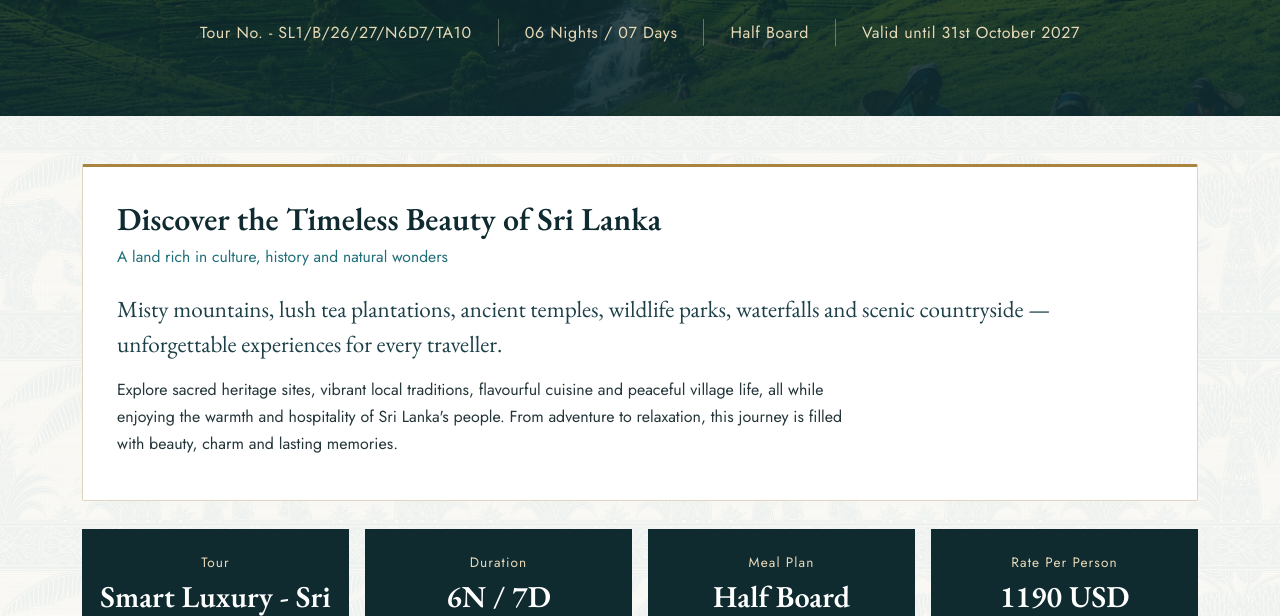
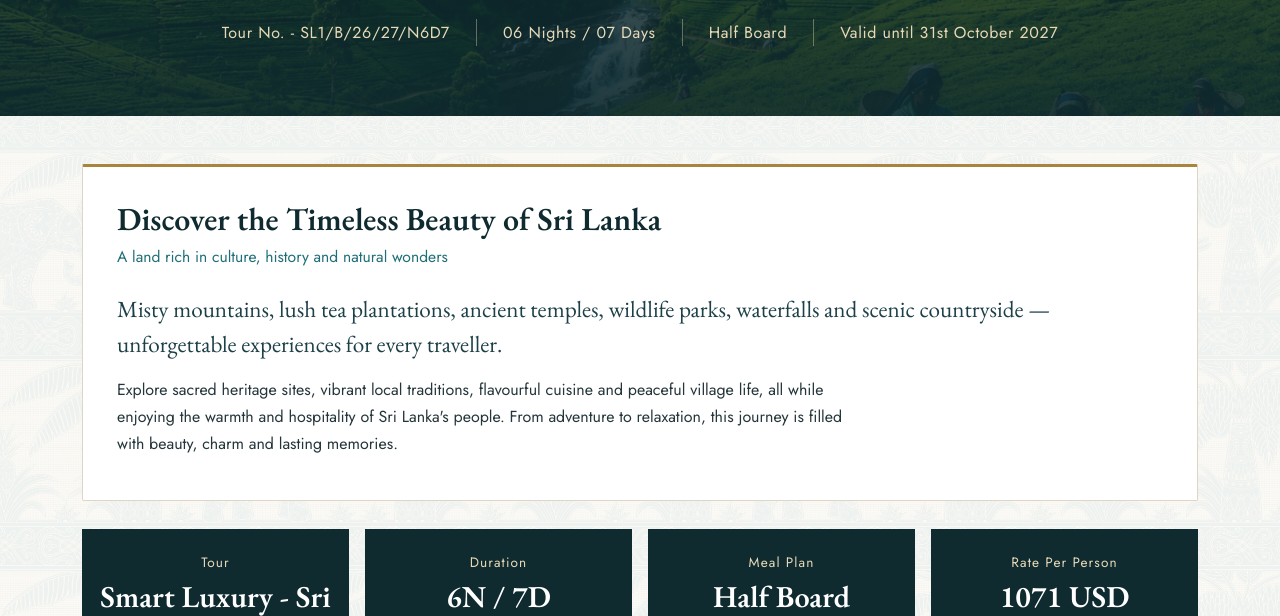
Before and after one commit to rantravelworkmailwork-dev/Dream-Island-Travels-and-Tours-Smart-Luxury-SL1-B-26-27-N6D7, a plain HTML site: page index.html in a window 1280 px wide. Shown: the part 476-1092 px from the top of the page. Drawn offline with nearby package versions, Linux system fonts and the light colour scheme; grey boxes are pictures that could not be loaded.

```diff
--- a/index.html
+++ b/index.html
@@ -41,7 +41,7 @@
       <div class="hero-rule"></div>
       <p class="hero-tagline">Culture, wildlife and adventure across misty mountains, tea country and ancient kingdoms.</p>
       <div class="hero-meta">
-        <span>Tour No. - SL1/B/26/27/N6D7/TA10</span>
+        <span>Tour No. - SL1/B/26/27/N6D7</span>
         <span>06 Nights / 07 Days</span>
         <span>Half Board</span>
         <span>Valid until 31st October 2027</span>
@@ -64,7 +64,7 @@
       <div class="col-6 col-md-3"><div class="fact"><span class="fact-label">Tour</span><span class="fact-value">Smart Luxury - Sri Lanka</span><span class="fact-note">Any country</span></div></div>
       <div class="col-6 col-md-3"><div class="fact"><span class="fact-label">Duration</span><span class="fact-value">6N / 7D</span><span class="fact-note">Private chauffeur tour</span></div></div>
       <div class="col-6 col-md-3"><div class="fact"><span class="fact-label">Meal Plan</span><span class="fact-value">Half Board</span><span class="fact-note">Breakfast &amp; dinner</span></div></div>
-      <div class="col-6 col-md-3"><div class="fact"><span class="fact-label">Rate Per Person</span><span class="fact-value">1190 USD</span><span class="fact-note">Arranged for you</span></div></div>
+      <div class="col-6 col-md-3"><div class="fact"><span class="fact-label">Rate Per Person</span><span class="fact-value">1071 USD</span><span class="fact-note">Arranged for you</span></div></div>
     </div>
 
     <!-- MAP -->
```
